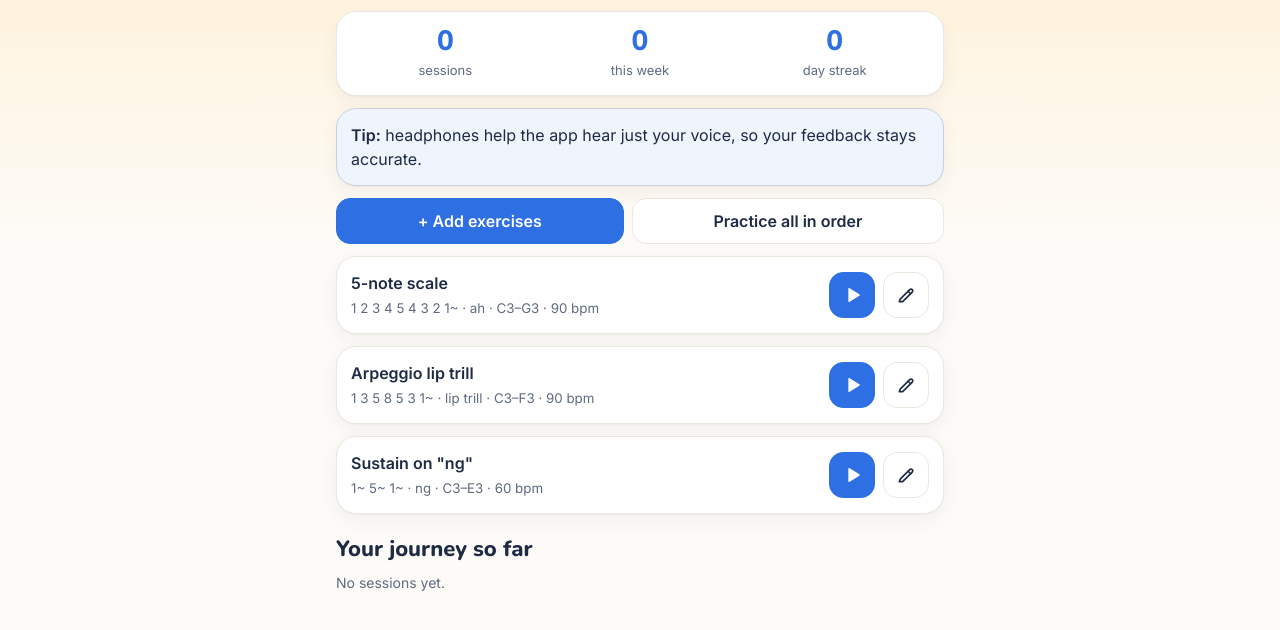
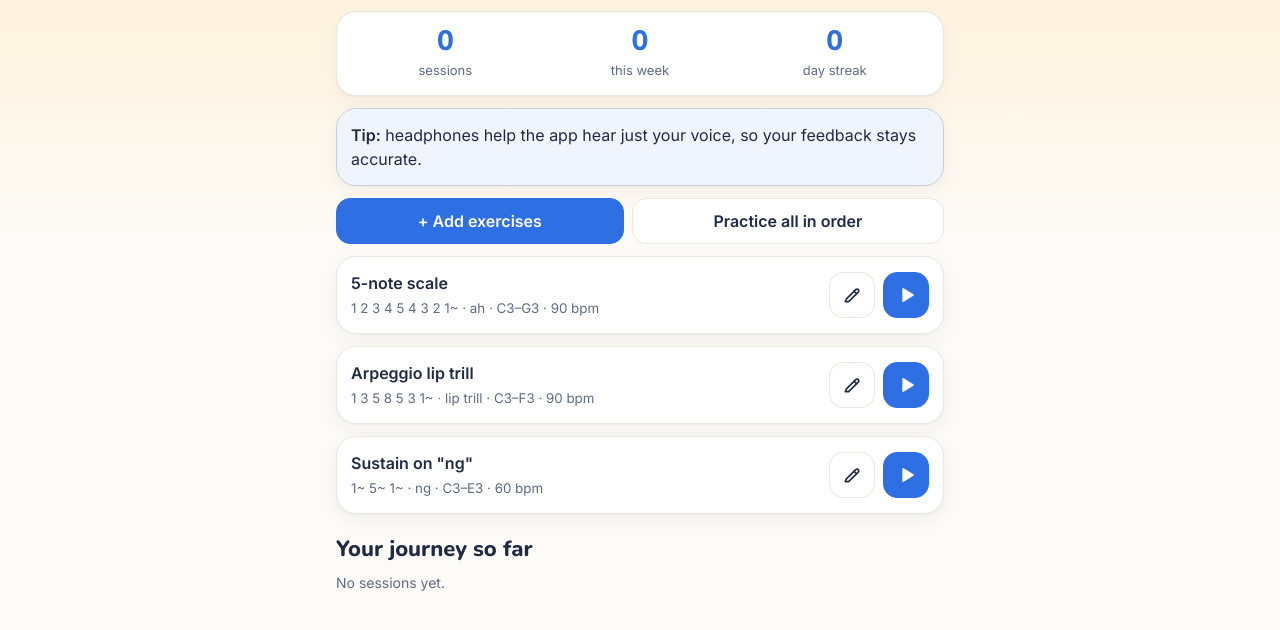
Before and after one commit to 2dot0Uknow/vocal-practice, a plain HTML site: page index.html in a window 1280 px wide. Shown: the part 78-708 px from the top of the page. Drawn offline with nearby package versions, Linux system fonts and the light colour scheme.

Commit message:
Exercise cards: edit on the left, play on the right
Co-Authored-By: Claude Sonnet 5.5 <noreply@anthropic.com>
Claude-Session: https://claude.ai/code/session_017udQ85idYVDA32Z4aKbcGZ

```diff
--- a/index.html
+++ b/index.html
@@ -255,7 +255,7 @@ function renderHist(h=store.get('vp_hist',[])){
   const left=h.length-shown;$('moreBtn').hidden=left<=0;if(left>0)$('moreBtn').textContent=`Load more (${Math.min(6,left)} of ${left} left)`}
 $('moreBtn').onclick=()=>{shown+=6;renderHist()};
 function renderLib(){
-  $('list').innerHTML=exs.map((e,i)=>`<div class="card ex"><div class="t"><b>${esc(e.name)}</b><small>${esc(desc(e))}</small></div><button class="pri ico" data-i="${i}" data-a="p" aria-label="Practice ${esc(e.name)}" title="Practice"><svg viewBox="0 0 24 24" width="22" height="22" aria-hidden="true"><path d="M8 5.5v13a1 1 0 0 0 1.5.86l10.5-6.5a1 1 0 0 0 0-1.72L9.5 4.64A1 1 0 0 0 8 5.5z" fill="currentColor"/></svg></button><button class="ghost ico" data-i="${i}" data-a="e" aria-label="Edit ${esc(e.name)}" title="Edit"><svg viewBox="0 0 24 24" width="20" height="20" aria-hidden="true" fill="none" stroke="currentColor" stroke-width="2" stroke-linecap="round" stroke-linejoin="round"><path d="M4 20h4L19.5 8.5a2.1 2.1 0 0 0-3-3L5 17z"/><path d="M14.5 7.5l3 3"/></svg></button></div>`).join('')||'<p class="note">No exercises yet. Tap "Add exercises".</p>';
+  $('list').innerHTML=exs.map((e,i)=>`<div class="card ex"><div class="t"><b>${esc(e.name)}</b><small>${esc(desc(e))}</small></div><button class="ghost ico" data-i="${i}" data-a="e" aria-label="Edit ${esc(e.name)}" title="Edit"><svg viewBox="0 0 24 24" width="20" height="20" aria-hidden="true" fill="none" stroke="currentColor" stroke-width="2" stroke-linecap="round" stroke-linejoin="round"><path d="M4 20h4L19.5 8.5a2.1 2.1 0 0 0-3-3L5 17z"/><path d="M14.5 7.5l3 3"/></svg></button><button class="pri ico" data-i="${i}" data-a="p" aria-label="Practice ${esc(e.name)}" title="Practice"><svg viewBox="0 0 24 24" width="22" height="22" aria-hidden="true"><path d="M8 5.5v13a1 1 0 0 0 1.5.86l10.5-6.5a1 1 0 0 0 0-1.72L9.5 4.64A1 1 0 0 0 8 5.5z" fill="currentColor"/></svg></button></div>`).join('')||'<p class="note">No exercises yet. Tap "Add exercises".</p>';
   $('list').querySelectorAll('button').forEach(b=>b.onclick=()=>{const e=exs[+b.dataset.i];b.dataset.a=='p'?(queue=[],openPrac(e)):openEdit(e)});
   $('allBtn').disabled=!exs.length;
   const h=store.get('vp_hist',[]);
```
